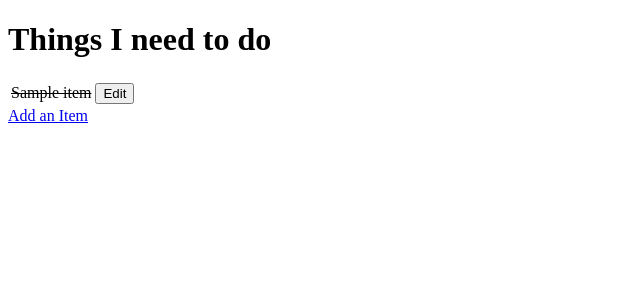
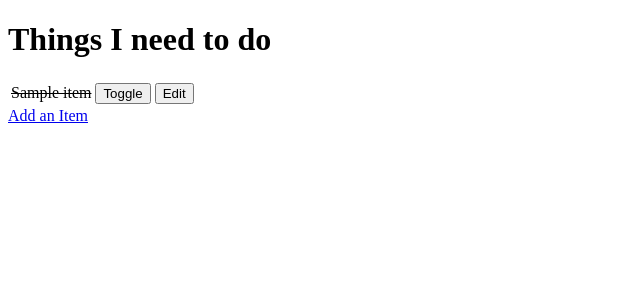
Before and after one commit to Wxrren/Hello-Django-CI, a Django app: page / in a window 1280 px wide. Shown: the top 300 px of the page, without its empty margins (0-640 px from the left). Run offline with Django 3.2, Linux system fonts and the light colour scheme; tables that the repository leaves empty hold one stand-in row (Sample ...).

Commit message:
UPDATE: Table row's to be on the same row

```diff
--- a/todo/templates/todo/todo_list.html
+++ b/todo/templates/todo/todo_list.html
@@ -21,13 +21,20 @@
             <td>{{ item.name }}</td>
             {% endif %}
             <td>
+                <a href="/toggle/{{ item.id }}">
+                    <button>Toggle</button>
+                </a>
+            </td>
+            <td>
                 <a href="/edit/{{ item.id }}">
                     <button>Edit</button>
                 </a>
             </td>
         </tr>
         {% empty %}
-        <tr><td>You have nothing to do.</td></tr>
+        <tr>
+            <td>You have nothing to do.</td>
+        </tr>
         {% endfor %}
     </table>
     <a href="/add">Add an Item</a>
```
